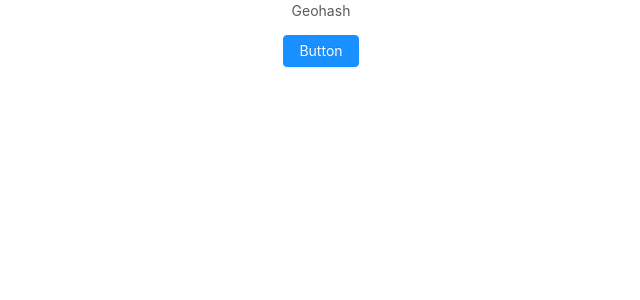
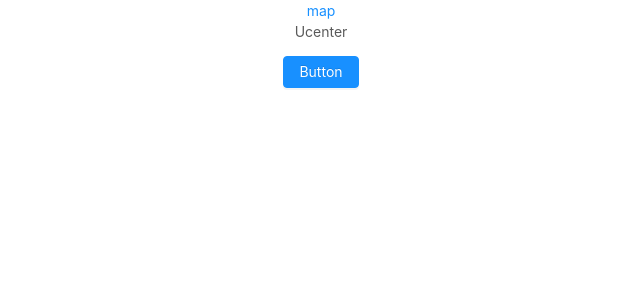
Before and after one commit to linger1216/react-maps, a React app: page /geohash/ucenter in a window 1280 px wide. Shown: the top 300 px of the page, without its empty margins (319-959 px from the left). Built offline with nearby package versions, Linux system fonts and the light colour scheme.

Commit message:
route 简单用法

```diff
--- a/src/App.js
+++ b/src/App.js
@@ -5,6 +5,7 @@ import MyMap from './components/Amap';
 import GeoHash from './pages/GeoHash'
 import Login from './pages/Login'
 import S2 from './pages/S2'
+import UCenter from './pages/UCenter'
 
 import { Button } from 'antd'
 import { BrowserRouter as Router, Route, Switch, Link } from 'react-router-dom'
@@ -13,11 +14,19 @@ function App() {
   return (
     <div className="App">
       <Router>
+        {/* link的用法 */}
+        <Link to="/map">map</Link>
+
+
+        {/* route的用法 */}
         <Route path="/map" component={MyMap}></Route>
-        <Route path="/geohash" component={GeoHash}></Route>
+        <Route path="/geohash" exact={true} component={GeoHash}></Route>
         <Route path="/login" component={Login}></Route>
         <Route path="/s2" component={S2}></Route>
+
+        <Route path="/geohash/ucenter" component={UCenter}></Route>
       </Router>
+
       <Button type="primary">Button</Button>
     </div>
   );
--- /dev/null
+++ b/src/pages/UCenter.jsx
@@ -0,0 +1,11 @@
+import React, { Component } from 'react'
+
+export default class UCenter extends Component {
+  render() {
+    return (
+      <div>
+        <p>Ucenter</p>
+      </div>
+    )
+  }
+}
```
Also changed, not shown: 1 other file (tests, documents, lock files or other folders).
